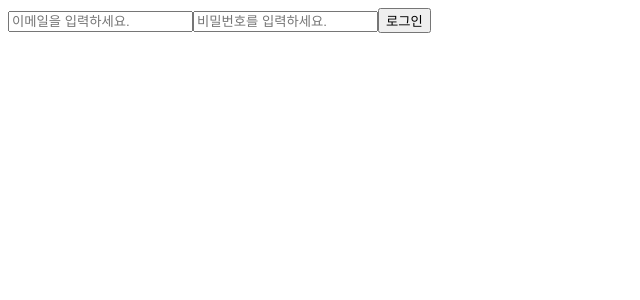
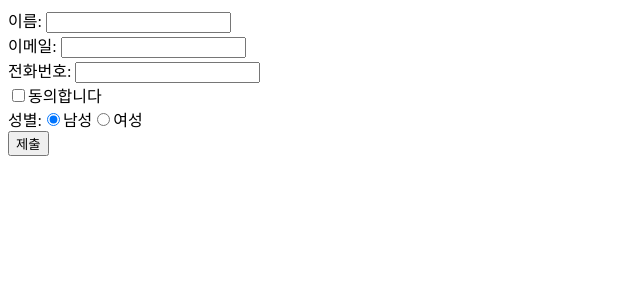
Before and after one commit to jihun315016/tutorial_react, a React (Vite) app in the folder vite-project/vite-project/: page / in a window 1280 px wide. Shown: the top 300 px of the page, without its empty margins (0-640 px from the left). Built offline with nearby package versions, Linux system fonts and the light colour scheme.

Commit message:
[vite-project] 커스텀 훅

```diff
--- a/vite-project/vite-project/src/App.tsx
+++ b/vite-project/vite-project/src/App.tsx
@@ -1,9 +1,9 @@
-import LoginForm from "./components/LoginForm"
+import Dynamic from "./components/Dynamic"
 
 export default function App() {
   return (
     <>
-    <LoginForm />
+    <Dynamic />
     </>
   )
 }
--- /dev/null
+++ b/vite-project/vite-project/src/components/Dynamic.tsx
@@ -0,0 +1,145 @@
+import useInputEx from "../hooks/useInputEx";
+
+export default function Dynamic() {
+    const {
+        // 이름 입력 필드
+        value: name,
+        error: nameError,
+        onChange: handleNameChange,
+        validate: validateName,
+    } = useInputEx<string>({
+        initialValue: "",
+        validateFn: (value) => {
+            if (!value) return "이름은 필수입니다.";
+            return undefined;
+        },
+    });
+
+    const {
+        // 이메일 입력 필드
+        value: email,
+        error: emailError,
+        onChange: handleEmailChange,
+        validate: validateEmail,
+    } = useInputEx<string>({
+        initialValue: "",
+        validateFn: (value) => {
+            if (!value.includes("@")) return "올바른 이메일을 입력하세요.";
+            return undefined;
+        },
+    });
+
+    const {
+        // 전화번호 입력 필드: 11자리 숫자만 허용
+        value: phone,
+        error: phoneError,
+        onChange: handlePhoneChange,
+        validate: validatePhone,
+    } = useInputEx<string>({
+        initialValue: "",
+        validateFn: (value) => {
+            if (!value.match(/^\d{11}$/)) return "전화번호는 11자리여야 합니다.";
+            return undefined;
+        },
+    });
+
+    const {
+        // 체크박스 필드
+        value: isAgreed,
+        error: isAgreedError,
+        onChange: handleAgreeChange,
+        validate: validateAgree,
+    } = useInputEx<boolean>({
+        initialValue: false,
+        validateFn: (value) => {
+            if (!value) return "약관에 동의해야 합니다.";
+            return undefined;
+        },
+        type: "checkbox",
+    });
+
+    // 라디오 버튼
+    const {
+        value: gender,
+        error: genderError,
+        onChange: handleGenderChange,
+        validate: validateGender,
+    } = useInputEx<string>({
+        initialValue: "male",
+        validateFn: (value) => {
+            if(!value) return "성별을 선택하세요.";
+            return "";
+        },
+        type:"radio"
+    })
+
+    const handleSubmit = (e: React.FormEvent) => {
+        // 폼 제출 시 전체 필드 유효성 검사
+        e.preventDefault();
+        if (
+            validateName() &&
+            validateEmail() &&
+            validatePhone() &&
+            validateAgree() &&
+            validateGender()
+        ) {
+            console.log("폼 제출:", { name, email, phone, isAgreed, gender });
+        }
+    };
+
+    return (
+        <form onSubmit={handleSubmit}>
+            <div>
+                <label>이름: </label>
+                <input type="text" value={name} onChange={handleNameChange} />
+                {nameError && <p>{nameError}</p>}
+            </div>
+            <div>
+                <label>이메일: </label>
+                <input type="email" value={email} onChange={handleEmailChange} />
+                {emailError && <p>{emailError}</p>}
+            </div>
+            <div>
+                <label>전화번호: </label>
+                <input type="text" value={phone} onChange={handlePhoneChange} />
+                {phoneError && <p>{phoneError}</p>}
+            </div>
+            <div>
+                <label>
+                <input
+                    type="checkbox"
+                    checked={isAgreed}
+                    onChange={handleAgreeChange}
+                />
+                동의합니다
+                </label>
+                {isAgreedError && <p>{isAgreedError}</p>}
+            </div>
+            <div>
+                <label>성별:</label>
+                <label>
+                <input
+                    type="radio"
+                    name="gender"
+                    value="male"
+                    checked={gender === "male"}
+                    onChange={handleGenderChange}
+                />
+                남성
+                </label>
+                <label>
+                <input
+                    type="radio"
+                    name="gender"
+                    value="female"
+                    checked={gender === "female"}
+                    onChange={handleGenderChange}
+                />
+                여성
+                </label>
+                {genderError && <p>{genderError}</p>}
+            </div>
+            <button type="submit">제출</button>
+        </form>
+    );
+}
--- a/vite-project/vite-project/src/components/Input3.tsx
+++ b/vite-project/vite-project/src/components/Input3.tsx
@@ -11,6 +11,10 @@ export default function Input3() {
         setFormState((formState) => ({
           ...formState,
           [e.target.name]: e.target.value
+          // [e.target.name]은 input 태그의 name 값
+          // ex)
+          // name이 id인 input 태그에 Hello를 입력하면
+          // id: 'Hello'와 같은 효과를 준다.
         }));
       }
 
--- a/vite-project/vite-project/src/components/LoginForm.tsx
+++ b/vite-project/vite-project/src/components/LoginForm.tsx
@@ -24,6 +24,7 @@ export default function LoginForm() {
     const changePassword = (e: React.ChangeEvent<HTMLInputElement>) => {
         setPassword(e.target.value);
     };
+
 
     // onSubmit 핸들러: 로그인 버튼을 눌렀을 때 실행
     const submitHandler = (e: React.FormEvent<HTMLFormElement>) => {
@@ -60,6 +61,7 @@ export default function LoginForm() {
         setPassword("");
     };
 
+
     return (
     // <form>의 onSubmit은 엔터를 쳤을 때도 작동함
     <form onSubmit={submitHandler}>
--- /dev/null
+++ b/vite-project/vite-project/src/components/LoginForm3.tsx
@@ -0,0 +1,46 @@
+import useInput from "../hooks/useInput";
+
+export default function LoginForm3() {
+    // 자바스크립트 객체 구조 분해 할당 문법 : 변수에 별칭을 만듦 -> { 원래키 : 바꿀이름 }
+    // 이메일 상태와 핸들러 생성
+    const {
+        value: email,
+        onChange: changeEmail
+    } = useInput('');
+
+    // 비밀번호 상태와 핸들러 생성
+    const {
+        value: password
+        , onChange: changePassword
+    } = useInput("");
+
+    const submitHandler = (e: React.FormEvent<HTMLFormElement>) => {
+        e.preventDefault();
+        console.log("---")
+        console.log(email, password);
+    }
+
+    return (
+        <form onSubmit={submitHandler}>
+      <label htmlFor="uid">
+        <input
+          type="text"
+          id="uid"
+          placeholder="이메일을 입력하세요."
+          value={email}
+          onChange={changeEmail}
+        />
+      </label>
+      <label htmlFor="upw">
+        <input
+          type="password"
+          id="upw"
+          placeholder="비밀번호를 입력하세요."
+          value={password}
+          onChange={changePassword}
+        />
+      </label>
+      <button type="submit">로그인</button>
+    </form>
+    )
+}
--- /dev/null
+++ b/vite-project/vite-project/src/hooks/useInput.ts
@@ -0,0 +1,14 @@
+import { useState } from 'react';
+
+export default function useInput(initialValue = '') {
+    const [value, setValue] = useState(initialValue);
+
+    const onChange = (event: React.ChangeEvent<HTMLInputElement>) => {
+        setValue(event.target.value);
+    };
+
+    return {
+        value
+        , onChange
+    };
+}
--- /dev/null
+++ b/vite-project/vite-project/src/hooks/useInputEx.ts
@@ -0,0 +1,58 @@
+import { useState } from "react";
+
+// "text", "checkbox", "radio" 세 가지 문자열만 가진다.
+// 그리고 이것을 string이 아니라 Input이라는 타입으로 명명한다.
+// 기본값은 text
+type InputType = "text" | "checkbox" | "radio";
+
+// useInput 훅에 전달한 props의 타입 정의
+interface UseInputProps<T> {
+    initialValue: T;
+    validateFn: (value: T) => string | undefined;
+    type?: InputType; // 입력 필드 타입
+}
+
+// JS와 TS에서 등호의 왼쪽 또는 함수의 매개 변수자리에 쓰이면
+// 구조 분해 할당을 한다는 의미
+// 구조 분해 할당 : 객체나 배열의 속성을 해제하여 개별 변수로 사용하는 방식
+export default function useInputEx<T>({
+    initialValue,
+    validateFn,
+    type = "text"
+}: UseInputProps<T>) {
+    const [value, setValue] = useState<T>(initialValue);
+    const [error, setError] = useState<string>("");
+
+    const onChange = (e: React.ChangeEvent<HTMLInputElement>) => {
+        // as unknown as T
+        // * unknown는 TS의 최상위 타입 중 하나
+        // TS는 전혀 연관없는 타입끼리 가뿔 수 없음
+        // e.target.checked는 boolean이므로 unknown 타입으로 한 번 변환 후 다시 T 타입으로 변환
+        // e.target.value에서 TS 컴파일러는 T는 string으로 사용되는 경우가 많아 unknown 안 써도 허용
+        const newValue = type === "checkbox" ?
+            e.target.checked as unknown as T
+            : e.target.value as T;
+
+        setValue(newValue);
+        setError("");
+    }
+
+    const validate = (): boolean => {
+        const validationError = validateFn(value);
+        setError(validationError || "");
+        return !validationError;
+    };
+
+    const reset = () => {
+        setValue(initialValue);
+        setError("");
+    };
+
+    return {
+        value,      // 현재 입력 값
+        error,      // 유효성 검사 오류 메시지
+        onChange,   // 입력 이벤트 핸들러
+        validate,   // 유효성 검사 함수
+        reset,      // 상태 초기화 함수
+    };
+}
```
